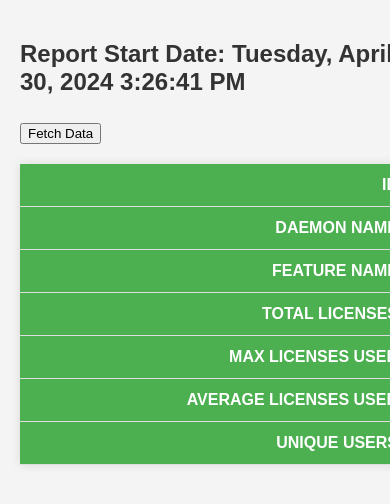
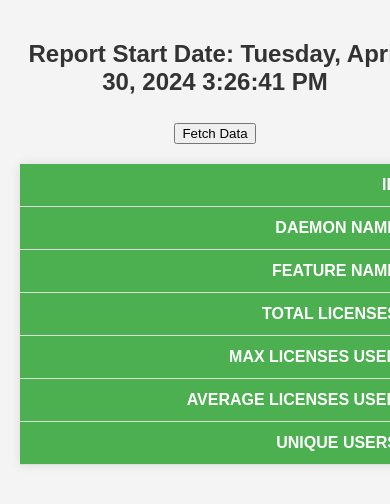
Before and after one commit to ia-usgs/ramvt3test, a Flask app: page / in a window 390 px wide; the page is wider, and only the part inside the window is pictured. Shown: the part 96-600 px from the top of that part. Run offline with Flask 3, Linux system fonts and the light colour scheme; lists and menus that the app fills with data are empty.

Commit message:
forgot some stuff lol

```diff
--- a/app.py
+++ b/app.py
@@ -7,7 +7,7 @@
 import logging
 
 app = Flask(__name__)
-app.config['SQLALCHEMY_DATABASE_URI'] = 'mysql://root:kali@localhost/ramtdb'
+app.config['SQLALCHEMY_DATABASE_URI'] = 'mysql://admin:kali@172.30.158.175:3306/ramtdb'
 db = SQLAlchemy(app)
 
 
--- a/static/styles.css
+++ b/static/styles.css
@@ -5,7 +5,8 @@
   color: #333;
 }
 
-h2 {
+
+h2, h1 {
   text-align: center;
 }
 
@@ -127,7 +128,7 @@
 
 /* Responsive table design */
 @media screen and (max-width: 600px) {
-  table, thead, tbody, th, td, tr {
+  table, thead, tbody, th, td, tr, .card {
     display: block;
   }
 
```
